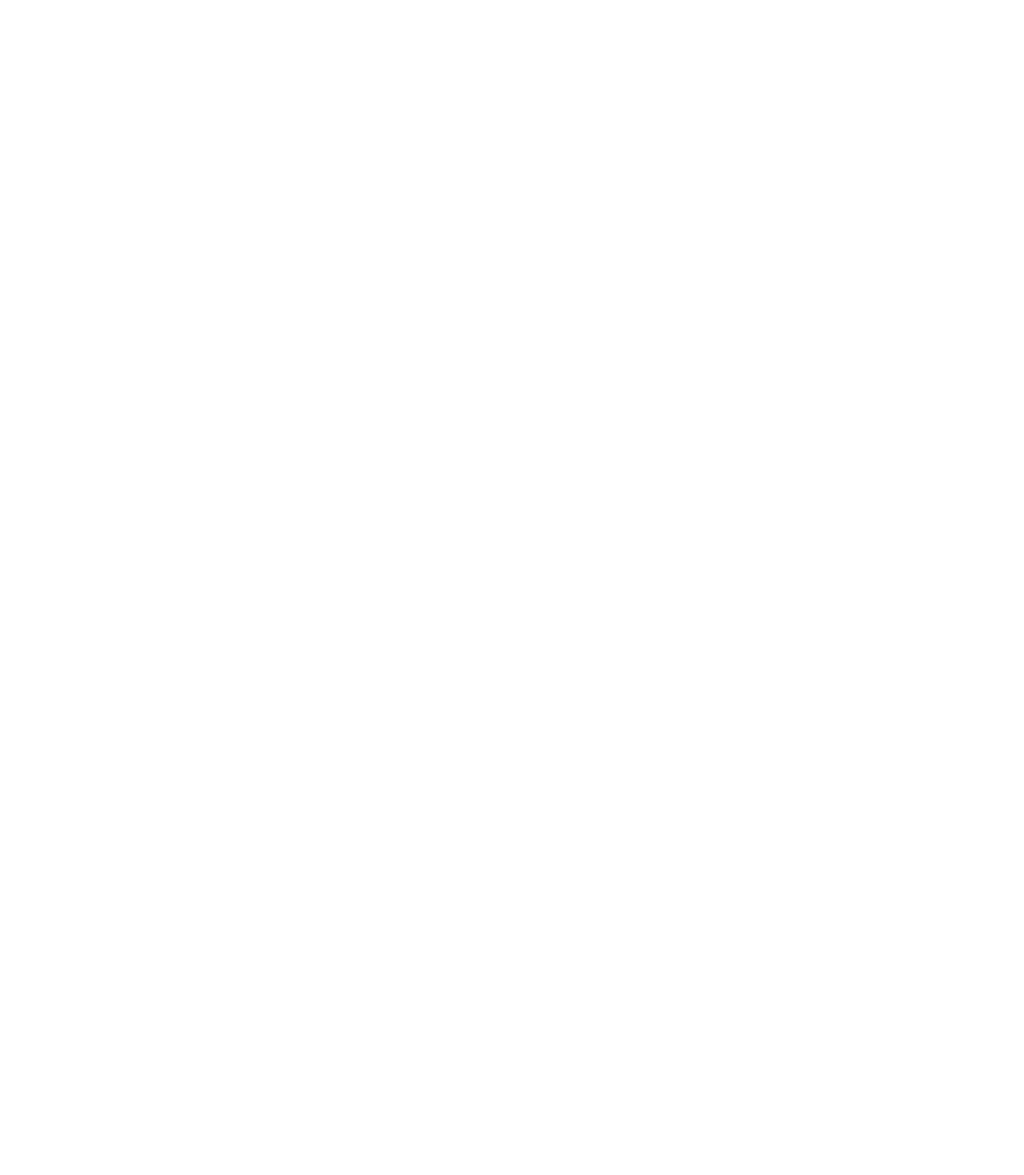
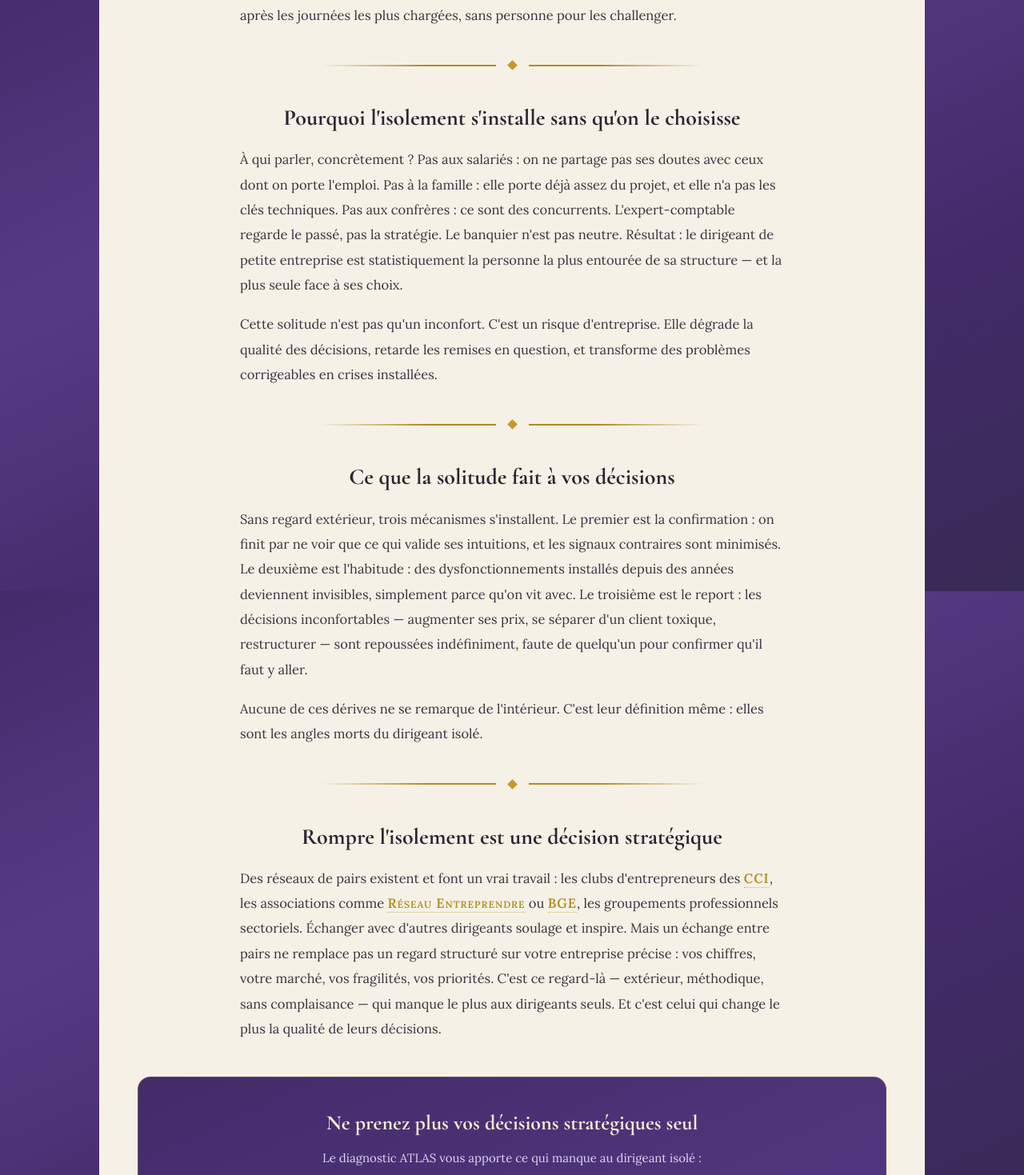
Before and after one commit to gabrielsimonetti62-hub/atlas-diagnostic, a Next.js app: page /articles/solitude-dirigeant-decisions in a window 1280 px wide. Before the commit this address had no page. Shown: the part 861-2330 px from the top of the page at 80% size. Before the commit the page ends 800 px from the top, so only its background shows below. Built offline with nearby package versions, Linux system fonts and the light colour scheme.

Commit message:
Create page.js

```diff
--- /dev/null
+++ b/app/articles/solitude-dirigeant-decisions/page.js
@@ -0,0 +1,30 @@
+import { ArticleShell, ConversionBanner, GoldSep } from "../../components";
+
+export const metadata = {
+  title: "Seul à la tête de votre entreprise : comment prendre les bonnes décisions ? | ATLAS",
+  description: "L'isolement du dirigeant de TPE et PME est un risque stratégique à part entière. Pourquoi il s'installe, pourquoi il s'aggrave, et ce qu'il coûte vraiment.",
+};
+
+export default function ArticleSolitude() {
+  return (
+    <ArticleShell label="Analyse" title="Seul &agrave; la t&ecirc;te de votre entreprise : comment prendre les bonnes d&eacute;cisions ?" image="/images/bureau-epure.jpg" imageAlt="Bureau &eacute;pur&eacute; d&apos;un dirigeant travaillant seul">
+      <p>Un dirigeant de grande entreprise ne d&eacute;cide jamais seul. Il a un comit&eacute; de direction, un conseil d&apos;administration, des directeurs financiers, des consultants. Un dirigeant de TPE ou de PME, lui, d&eacute;cide de tout, tout seul : les prix, les embauches, les investissements, les priorit&eacute;s. Les d&eacute;cisions les plus lourdes de sa vie professionnelle se prennent le soir, apr&egrave;s les journ&eacute;es les plus charg&eacute;es, sans personne pour les challenger.</p>
+      <GoldSep />
+      <h2>Pourquoi l&apos;isolement s&apos;installe sans qu&apos;on le choisisse</h2>
+      <p>&Agrave; qui parler, concr&egrave;tement ? Pas aux salari&eacute;s : on ne partage pas ses doutes avec ceux dont on porte l&apos;emploi. Pas &agrave; la famille : elle porte d&eacute;j&agrave; assez du projet, et elle n&apos;a pas les cl&eacute;s techniques. Pas aux confr&egrave;res : ce sont des concurrents. L&apos;expert-comptable regarde le pass&eacute;, pas la strat&eacute;gie. Le banquier n&apos;est pas neutre. R&eacute;sultat : le dirigeant de petite entreprise est statistiquement la personne la plus entour&eacute;e de sa structure &mdash; et la plus seule face &agrave; ses choix.</p>
+      <p>Cette solitude n&apos;est pas qu&apos;un inconfort. C&apos;est un risque d&apos;entreprise. Elle d&eacute;grade la qualit&eacute; des d&eacute;cisions, retarde les remises en question, et transforme des probl&egrave;mes corrigeables en crises install&eacute;es.</p>
+      <GoldSep />
+      <h2>Ce que la solitude fait &agrave; vos d&eacute;cisions</h2>
+      <p>Sans regard ext&eacute;rieur, trois m&eacute;canismes s&apos;installent. Le premier est la confirmation : on finit par ne voir que ce qui valide ses intuitions, et les signaux contraires sont minimis&eacute;s. Le deuxi&egrave;me est l&apos;habitude : des dysfonctionnements install&eacute;s depuis des ann&eacute;es deviennent invisibles, simplement parce qu&apos;on vit avec. Le troisi&egrave;me est le report : les d&eacute;cisions inconfortables &mdash; augmenter ses prix, se s&eacute;parer d&apos;un client toxique, restructurer &mdash; sont repouss&eacute;es ind&eacute;finiment, faute de quelqu&apos;un pour confirmer qu&apos;il faut y aller.</p>
+      <p>Aucune de ces d&eacute;rives ne se remarque de l&apos;int&eacute;rieur. C&apos;est leur d&eacute;finition m&ecirc;me : elles sont les angles morts du dirigeant isol&eacute;.</p>
+      <GoldSep />
+      <h2>Rompre l&apos;isolement est une d&eacute;cision strat&eacute;gique</h2>
+      <p>Des r&eacute;seaux de pairs existent et font un vrai travail : les clubs d&apos;entrepreneurs des <a href="https://www.cci.fr" target="_blank" rel="noopener">CCI</a>, les associations comme <a href="https://www.reseau-entreprendre.org" target="_blank" rel="noopener">R&eacute;seau Entreprendre</a> ou <a href="https://www.bge.asso.fr" target="_blank" rel="noopener">BGE</a>, les groupements professionnels sectoriels. &Eacute;changer avec d&apos;autres dirigeants soulage et inspire. Mais un &eacute;change entre pairs ne remplace pas un regard structur&eacute; sur votre entreprise pr&eacute;cise : vos chiffres, votre march&eacute;, vos fragilit&eacute;s, vos priorit&eacute;s. C&apos;est ce regard-l&agrave; &mdash; ext&eacute;rieur, m&eacute;thodique, sans complaisance &mdash; qui manque le plus aux dirigeants seuls. Et c&apos;est celui qui change le plus la qualit&eacute; de leurs d&eacute;cisions.</p>
+      <ConversionBanner
+        title="Ne prenez plus vos d&eacute;cisions strat&eacute;giques seul"
+        text="Le diagnostic ATLAS vous apporte ce qui manque au dirigeant isol&eacute; : un regard ext&eacute;rieur complet, chiffr&eacute; et sans complaisance sur votre entreprise."
+        stat="&Agrave; partir de 199 &euro; &middot; 10 domaines pass&eacute;s au crible"
+      />
+    </ArticleShell>
+  );
+}
```
